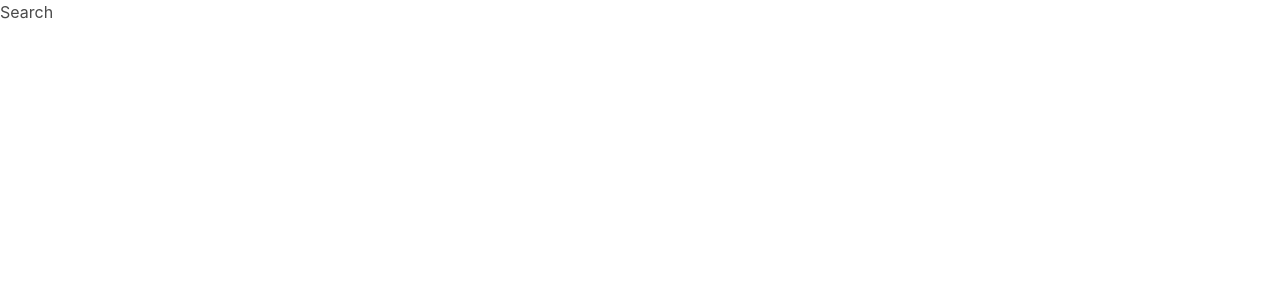
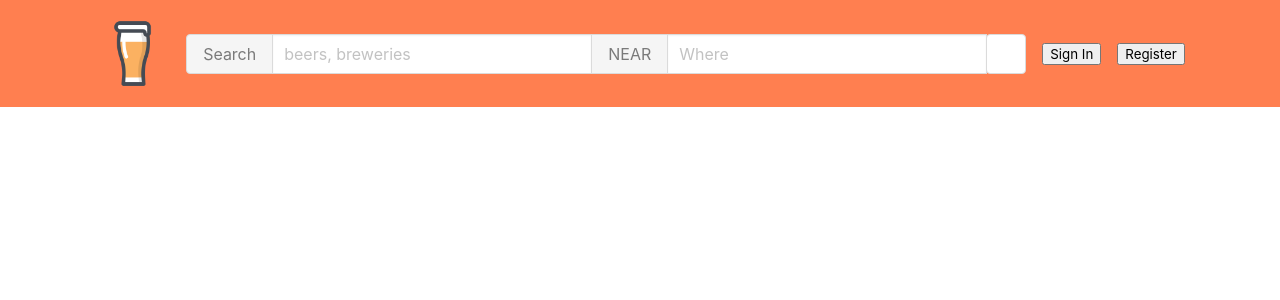
Before and after one commit to Kelltimo/yelp-React, a React (Create React App) app: page /search in a window 1280 px wide. Shown: the top 300 px of the page. Built offline with nearby package versions, Linux system fonts and the light colour scheme.

Commit message:
Add nav bar

```diff
--- a/src/LandingPage/LandingPage.js
+++ b/src/LandingPage/LandingPage.js
@@ -1,16 +1,16 @@
 import React from 'react';
 import { TopNav } from './TopNav/TopNav';
 import logo from '../assets/beer-glass.png';
-import './LandingPage.module.css';
+import styles from './LandingPage.module.css';
 import { SearchBar } from '../SearchBar/SearchBar';
 import { SearchSuggestions } from './TopNav/SearchSuggestions/SearchSuggestions';
 
 export function LandingPage() {
 	return (
-		<div className={'landing'}>
-			<div className={'search-area'}>
+		<div className={styles['landing']}>
+			<div className={styles['search-area']}>
 				<TopNav/>
-				<img src={logo} className='logo' alt='logo'/>
+				<img src={logo} className={styles['logo']} alt='logo'/>
 				<SearchBar/>
 				<SearchSuggestions/>
 			</div>
--- a/src/LandingPage/TopNav/SearchSuggestions/SearchSuggestions.js
+++ b/src/LandingPage/TopNav/SearchSuggestions/SearchSuggestions.js
@@ -3,9 +3,9 @@
 
 export function SearchSuggestions() {
     return (
-        <div className={styles.suggestions}>
-            <span className="icon is-small"><i className="fas fa-utensils"></i></span><span className={styles.suggestion}>Breweries</span>
-            <span className="icon is-small"><i className="fas fa-beer"></i></span><span className={styles.suggestion}>Beers</span>
+        <div className={styles['suggestions']}>
+            <span className="icon is-small"><i className="fas fa-utensils"></i></span><span className={styles['suggestion']}>Breweries</span>
+            <span className="icon is-small"><i className="fas fa-beer"></i></span><span className={styles['suggestion']}>Beers</span>
         </div>
     )
 }
--- /dev/null
+++ b/src/NavBar/NavBar.js
@@ -0,0 +1,15 @@
+import React from 'react';
+import logo from '../assets/beer-glass.png';
+import styles from './NavBar.module.css';
+import { SearchBar } from '../SearchBar/SearchBar';
+
+export function NavBar() {
+    return  (
+        <div className={styles['nav-bar']}>
+            <img src={logo} className={styles['logo']} alt='logo'/>
+            <SearchBar small/>
+            <button className={styles['nav-button']}>Sign In</button>
+            <button className={styles['nav-button']}>Register</button>
+        </div>
+    );
+}
--- /dev/null
+++ b/src/NavBar/NavBar.module.css
@@ -0,0 +1,16 @@
+.logo {
+    width: 75px;
+    margin-right: 1rem;
+}
+
+.nav-bar {
+    display: flex;
+    background-color: coral;
+    padding: 1rem 0;
+    align-items: center;
+    justify-content: center;
+}
+
+.nav-button {
+    margin-left: 1rem;
+}
--- a/src/Search/Search.js
+++ b/src/Search/Search.js
@@ -1,7 +1,10 @@
 import React from 'react';
+import { NavBar } from '../NavBar/NavBar';
 
 export function Search() {
     return (
-        <div>Search</div>
+        <div>
+            <NavBar/>
+        </div>
     );
 }
--- a/src/SearchBar/SearchBar.js
+++ b/src/SearchBar/SearchBar.js
@@ -2,23 +2,24 @@
 import styles from './SearchBar.module.css';
 
 
-export function SearchBar() {
+export function SearchBar(props) {
+	const sizeClass = props.small ? '' : 'is-medium';
 	return (
 		<div>
 			<div className="field has-addons">
   				<p className="control">
-    				<button className="button is-static is-medium">Search</button>
+    				<button className={`button is-static ${sizeClass}`}>Search</button>
   				</p>
   				<p className="control">
-    				<input className={`input is-medium ${styles['input-control']}`} type="text" placeholder="beers, breweries"/>
+    				<input className={`input ${sizeClass} ${styles['input-control']}`} type="text" placeholder="beers, breweries"/>
   				</p>
   				<p className="control">
-    				<button className="button is-static is-medium">NEAR</button>
+    				<button className={`button is-static ${sizeClass}`}>NEAR</button>
   				</p>
   				<p className="control">
-    				<input className={`input is-medium ${styles['input-control']}`} type="text" placeholder="Where"/>
+    				<input className={`input ${sizeClass} ${styles['input-control']}`} type="text" placeholder="Where"/>
   				</p>
-  				<div className={`button is-medium ${styles['search-button']}`}>
+  				<div className={`button ${sizeClass} ${styles['search-button']}`}>
     				<span className={`icon is-small ${styles['search-icon']}`}><i className="fas fa-search"></i></span>
   				</div>
 			</div>
```
